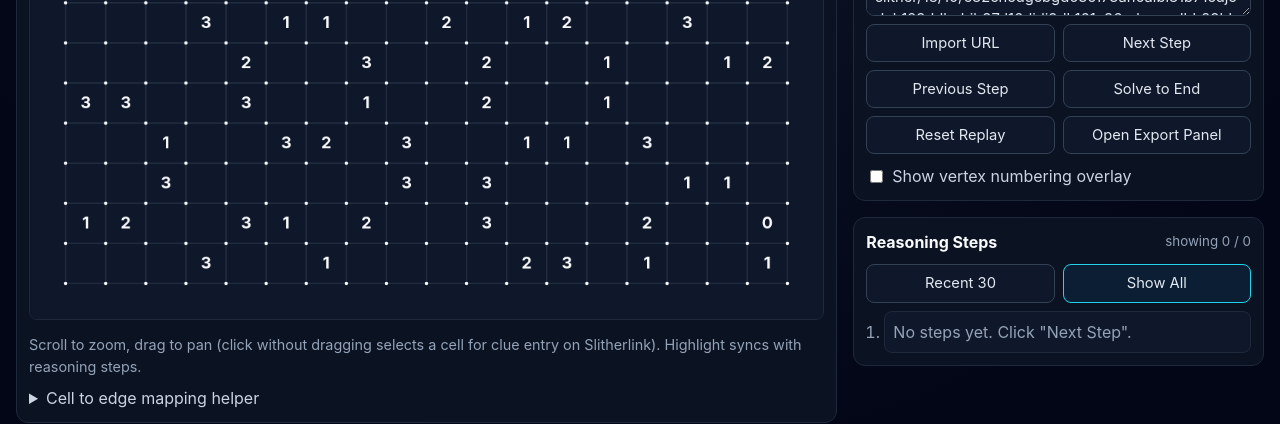
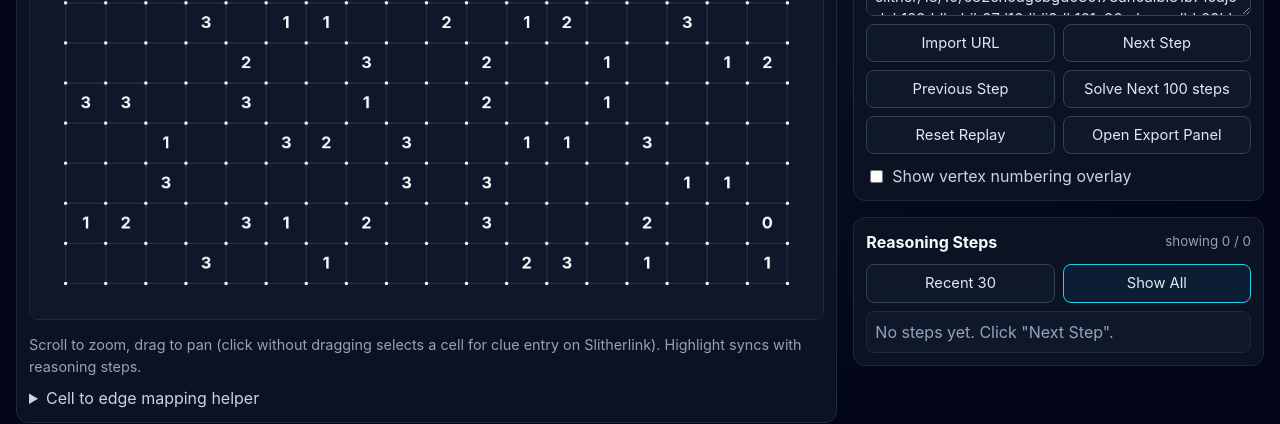
Before and after one commit to SmilingWayne/puzzlekit-web, a React (Vite) app: page / in a window 1280 px wide. Shown: the part 295-719 px from the top of the page. Built offline with nearby package versions, Linux system fonts and the light colour scheme.

Commit message:
docs: update UI docs and readme

```diff
--- a/src/app/workspace.css
+++ b/src/app/workspace.css
@@ -384,7 +384,8 @@ button[data-active='true'] {
 
 .steps-list {
   margin: 0;
-  padding-left: 18px;
+  padding-left: 0;
+  list-style: none;
   display: flex;
   flex-direction: column;
   gap: 8px;
--- a/src/features/solver/ControlPanel.tsx
+++ b/src/features/solver/ControlPanel.tsx
@@ -179,7 +179,7 @@ export const ControlPanel = () => {
             void solveAll()
           }}
         >
-          Solve to End
+          Solve Next 100 steps
         </button>
         <button onClick={resetTimeline}>Reset Replay</button>
         <button
```
Also changed, not shown: 1 other file (tests, documents, lock files or other folders).
